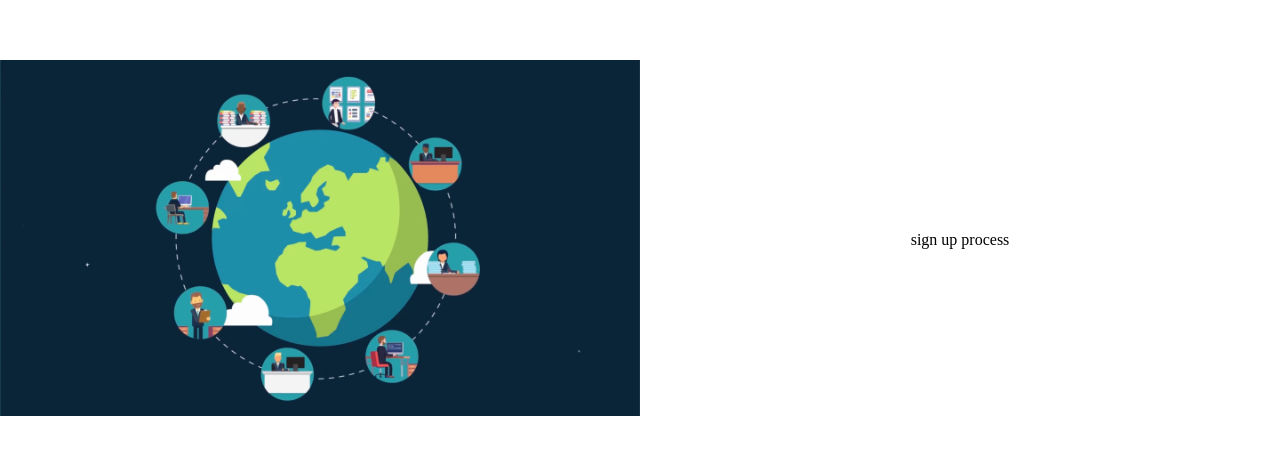
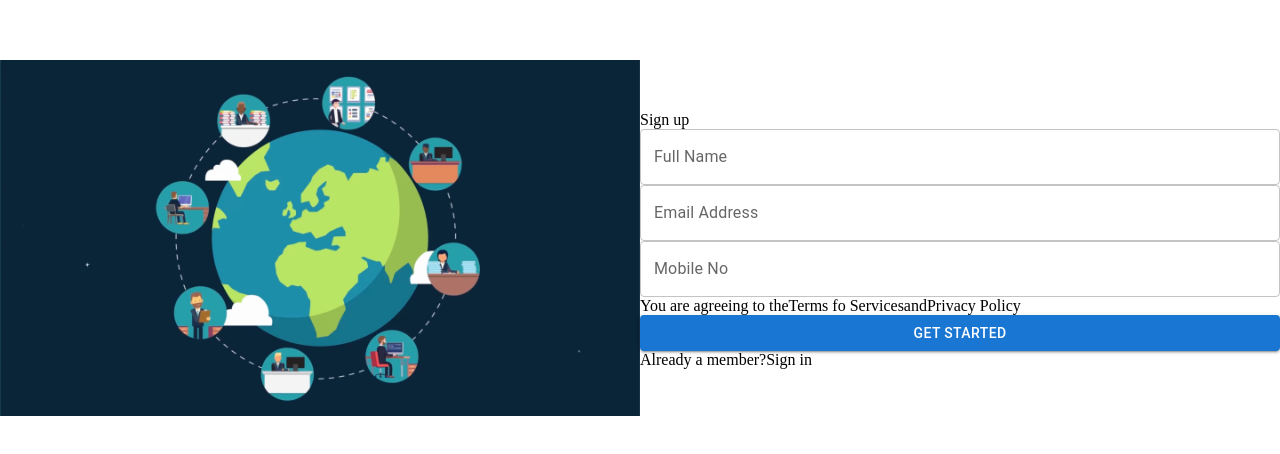
Before and after one commit to eziong/CRAA-SignIn, a React (Create React App) app in the folder front/: page /signUp in a window 1280 px wide. Shown: the part 160-614 px from the top of the page. Built offline with nearby package versions, Linux system fonts and the light colour scheme.

Commit message:
feat: base UI with modules

```diff
--- a/front/src/components/SignIn/SignInProcess.tsx
+++ b/front/src/components/SignIn/SignInProcess.tsx
@@ -1,13 +1,19 @@
 import { AlternateEmail, LockOutlined } from "@mui/icons-material";
-import { Button, InputAdornment, TextField } from "@mui/material";
-import { useEffect, useRef } from "react";
 
+import { ButtonWithIcon } from "modules/ButtonWithIcon";
 import { TextFieldWithIcon } from "modules/TextFieldWithIcon";
-import { useState } from "react";
+import { useNavigate } from "react-router-dom";
+import { useRef } from "react";
 
 export function SignInProcess() {
   const emailInputRef = useRef<HTMLInputElement>(null);
   const passwordInputRef = useRef<HTMLInputElement>(null);
+
+  const navigate = useNavigate();
+
+  const goSignUp = () => {
+    navigate("/signUp");
+  };
 
   return (
     <div>
@@ -31,8 +37,16 @@ export function SignInProcess() {
         />
       </div>
       <div>
-        <Button />
-        <Button />
+        <ButtonWithIcon text="Login" variant="contained" onClick={() => {}} />
+        <ButtonWithIcon
+          text="Sign in with Google"
+          variant="outlined"
+          onClick={() => {}}
+        />
+      </div>
+      <div>
+        <span>Don't have an account yet?</span>
+        <span onClick={goSignUp}>Sign Up</span>
       </div>
     </div>
   );
--- a/front/src/components/SignUp/SignUpProcess.tsx
+++ b/front/src/components/SignUp/SignUpProcess.tsx
@@ -1,3 +1,58 @@
+import { ButtonWithIcon } from "modules/ButtonWithIcon";
+import { TextFieldWithIcon } from "modules/TextFieldWithIcon";
+import { useNavigate } from "react-router-dom";
+import { useRef } from "react";
+
 export function SignUpProcess() {
-  return <div>sign up process</div>;
+  const FullNameInputRef = useRef<HTMLInputElement>(null);
+  const EmailInputRef = useRef<HTMLInputElement>(null);
+  const MobileInputRef = useRef<HTMLInputElement>(null);
+
+  const navigate = useNavigate();
+
+  const goSignIn = () => {
+    navigate("/");
+  };
+
+  return (
+    <div>
+      <div>
+        <span>Sign up</span>
+      </div>
+      <div>
+        <TextFieldWithIcon
+          inputRef={FullNameInputRef}
+          label="Full Name"
+          type="email"
+        />
+        <TextFieldWithIcon
+          inputRef={EmailInputRef}
+          label="Email Address"
+          type="password"
+        />
+        <TextFieldWithIcon
+          inputRef={MobileInputRef}
+          label="Mobile No"
+          type="tel"
+        />
+      </div>
+      <div>
+        <span>You are agreeing to the</span>
+        <span>Terms fo Services</span>
+        <span>and</span>
+        <span>Privacy Policy</span>
+      </div>
+      <div>
+        <ButtonWithIcon
+          text="Get Started"
+          variant="contained"
+          onClick={() => {}}
+        />
+      </div>
+      <div>
+        <span>Already a member?</span>
+        <span onClick={goSignIn}>Sign in</span>
+      </div>
+    </div>
+  );
 }
--- /dev/null
+++ b/front/src/modules/ButtonWithIcon.tsx
@@ -0,0 +1,30 @@
+import { Button } from "@mui/material";
+
+export function ButtonWithIcon({
+  text,
+  variant,
+  style = {},
+  startIcon,
+  endIcon,
+  onClick,
+}: {
+  text: string;
+  variant: "contained" | "outlined";
+  style?: React.CSSProperties;
+  startIcon?: JSX.Element;
+  endIcon?: JSX.Element;
+  onClick: () => void;
+}) {
+  return (
+    <Button
+      variant={variant}
+      fullWidth={true}
+      onClick={onClick}
+      style={style}
+      startIcon={startIcon}
+      endIcon={endIcon}
+    >
+      {text}
+    </Button>
+  );
+}
--- a/front/src/modules/TextFieldWithIcon.tsx
+++ b/front/src/modules/TextFieldWithIcon.tsx
@@ -22,6 +22,7 @@ export function TextFieldWithIcon({
       type={type}
       onFocus={() => setFocused(true)}
       onBlur={() => setFocused(false)}
+      fullWidth={true}
       InputProps={{
         endAdornment: (
           <InputAdornment
```
